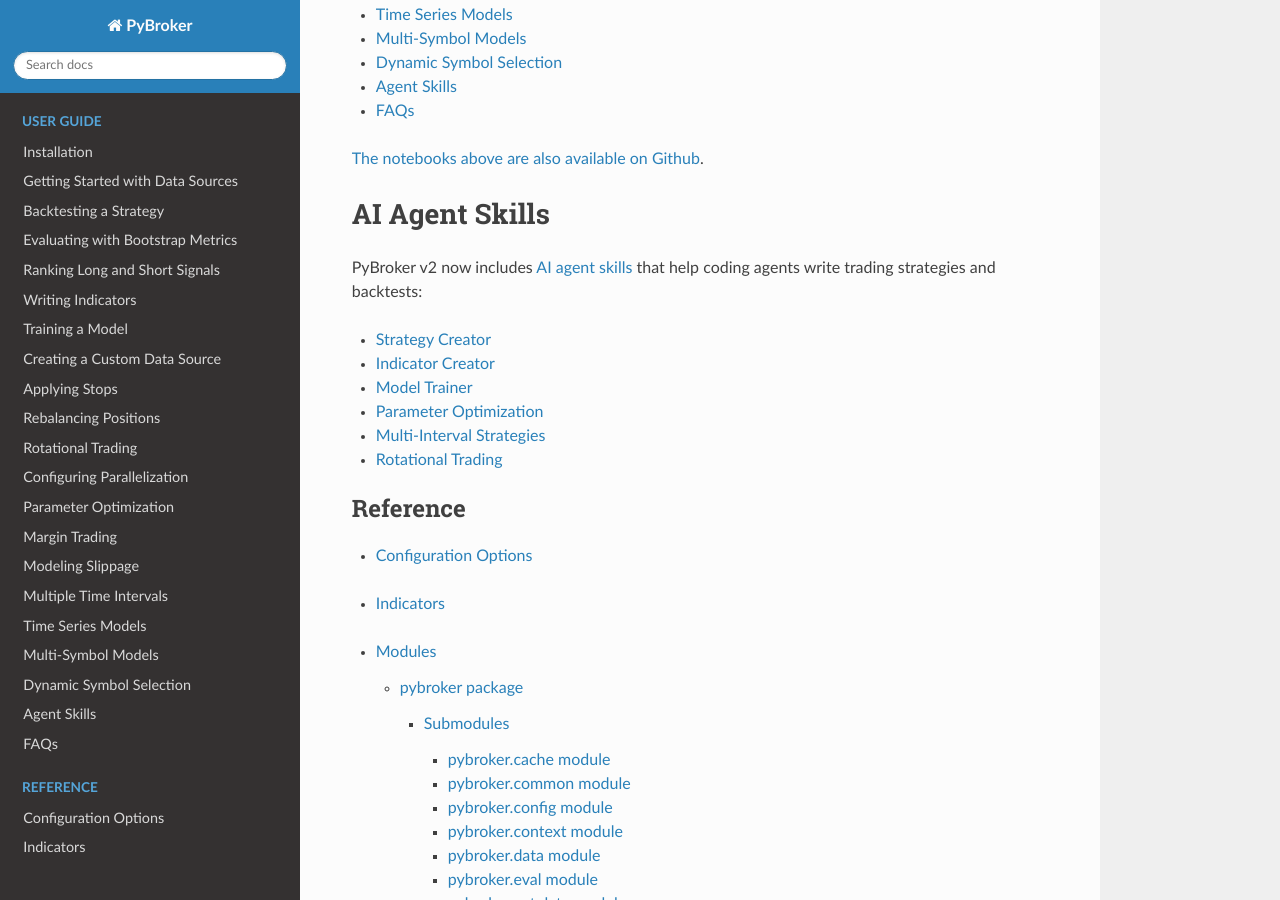
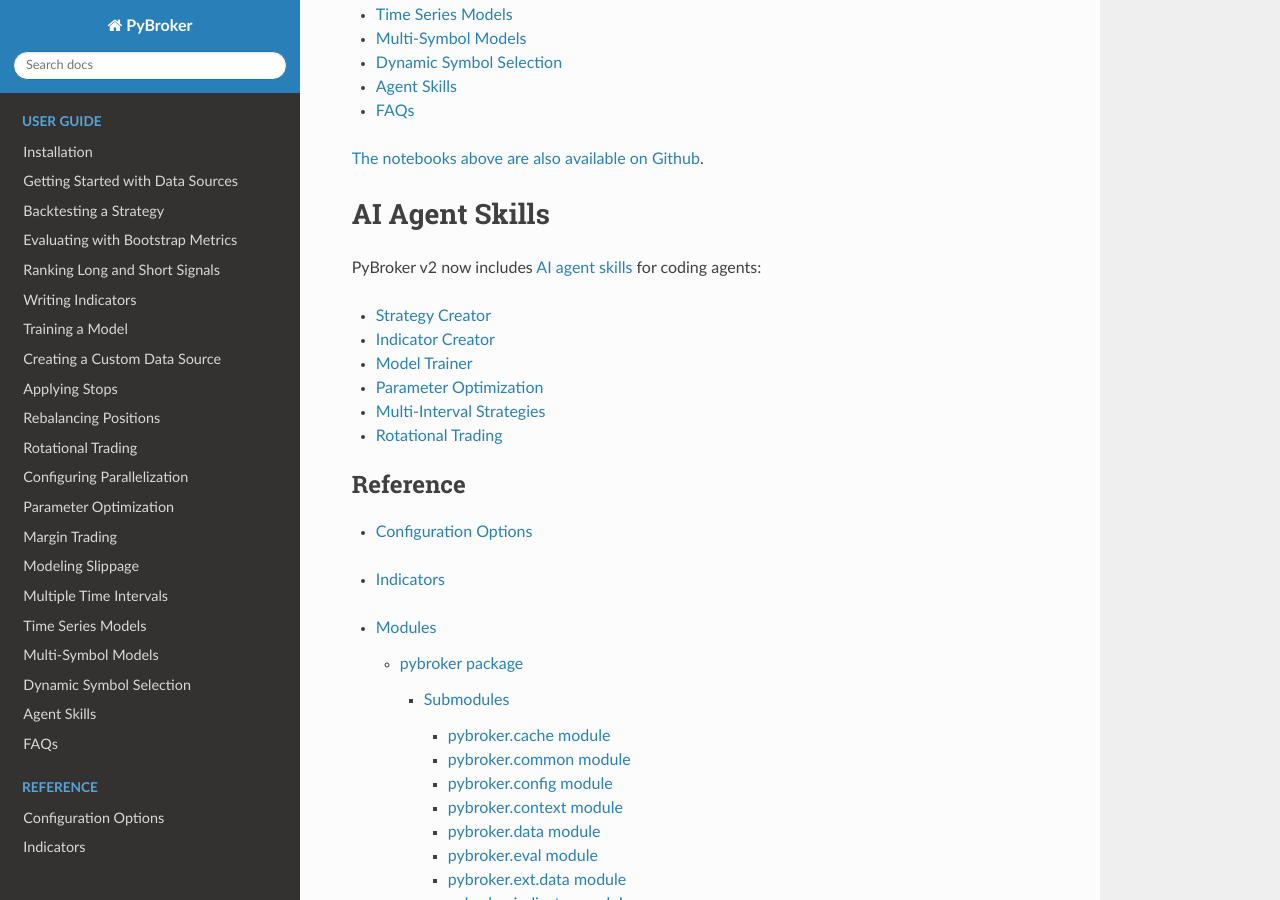
Before and after one commit to edtechre/pybroker, a Sphinx documentation site: the page built from docs/source/index.rst, in a window 1280 px wide and 900 px high, scrolled down 2723 px. Built offline with Sphinx 7.4.7 and the Read the Docs theme 3.1.0, drawn with Linux system fonts in a browser that asks for light colours.

Commit message:
Update AI agent skills section

```diff
--- a/docs/source/index.rst
+++ b/docs/source/index.rst
@@ -175,8 +175,8 @@
 AI Agent Skills
 ===============
 
-PyBroker v2 now includes :doc:`AI agent skills <agent-skills>` that help
-coding agents write trading strategies and backtests:
+PyBroker v2 now includes :doc:`AI agent skills <agent-skills>` for coding
+agents:
 
 * :ref:`Strategy Creator <skill-pybroker-strategy-creator>`
 * :ref:`Indicator Creator <skill-pybroker-indicator-creator>`
```
Also changed, not shown: README.md (+1 -1 lines), 1 other file.
